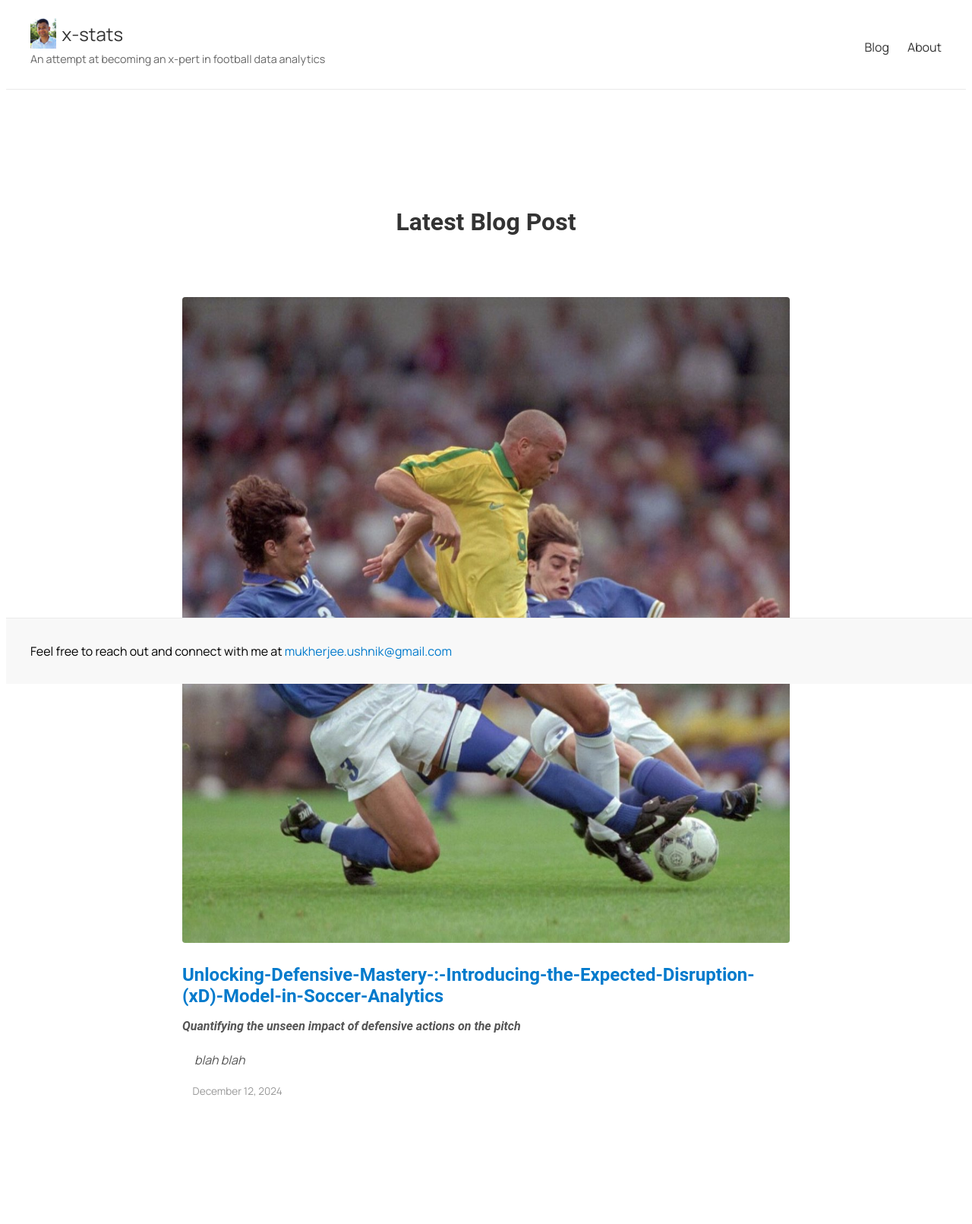
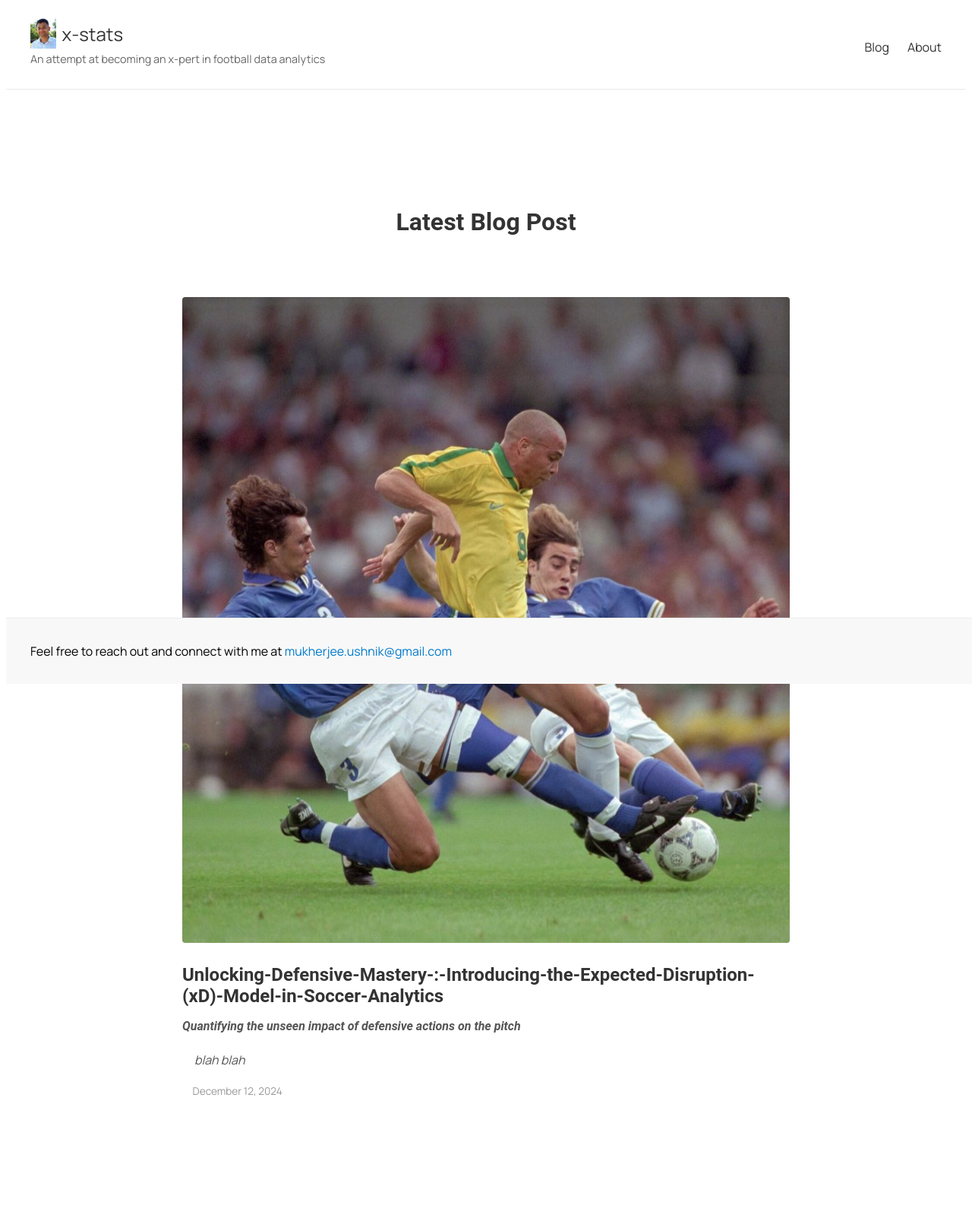
Before and after one commit to u3mukher/x-stats, a Jekyll site: the page built from index.md, in a window 1280 px wide. Shown: the whole page at 76% size. Built offline with Jekyll 4.4.1, drawn with Linux system fonts in a browser that asks for light colours.

Commit message:
Update custom.css

```diff
--- a/assets/css/custom.css
+++ b/assets/css/custom.css
@@ -145,7 +145,7 @@ h1, h2, h3, h4, h5, h6 {
 .post-title {
   font-size: 1.5em;
   margin: 0.5em 0;
-  color: #007acc;
+  color: #333333;
   font-weight: bold;
 }
 
```
